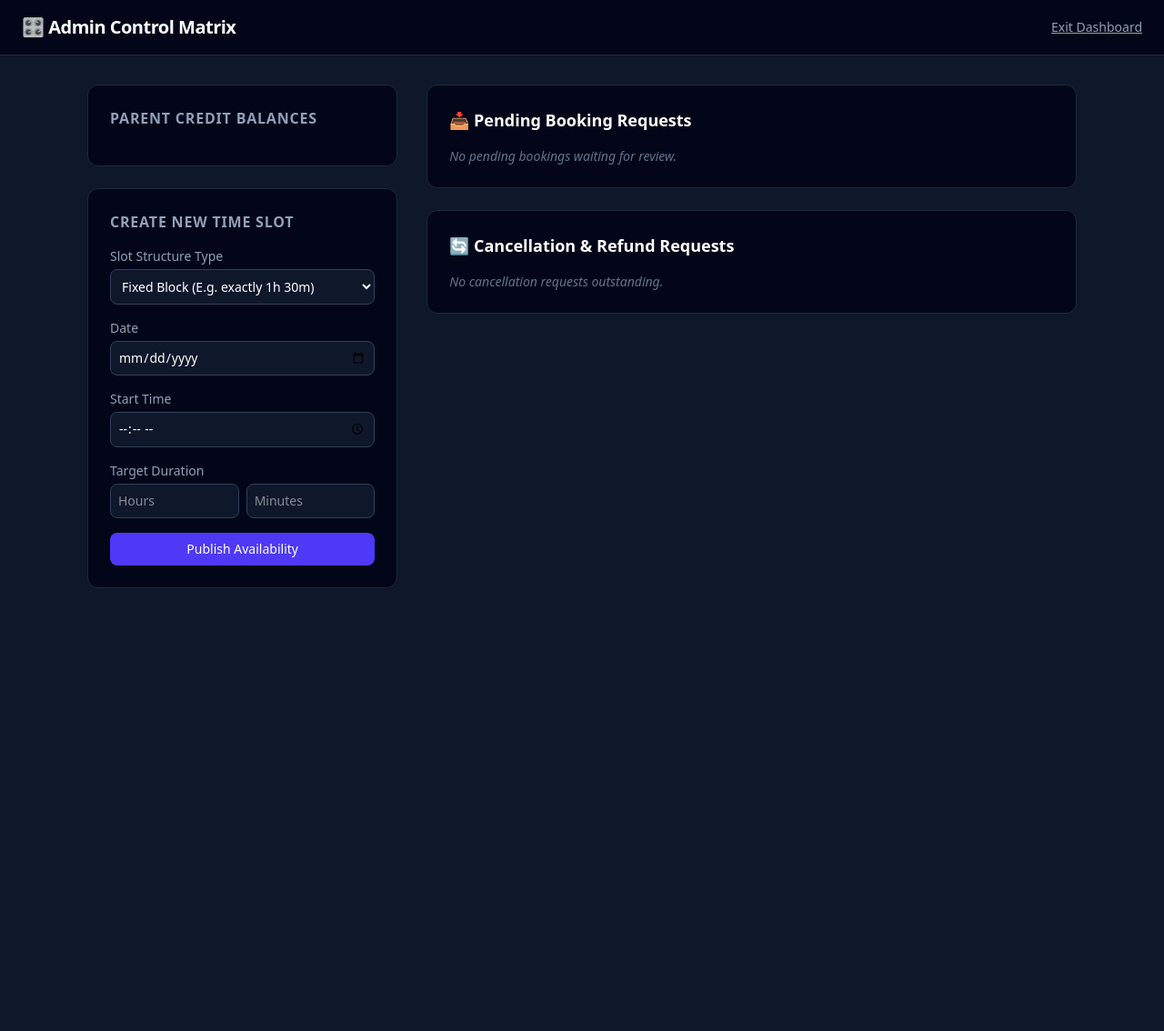
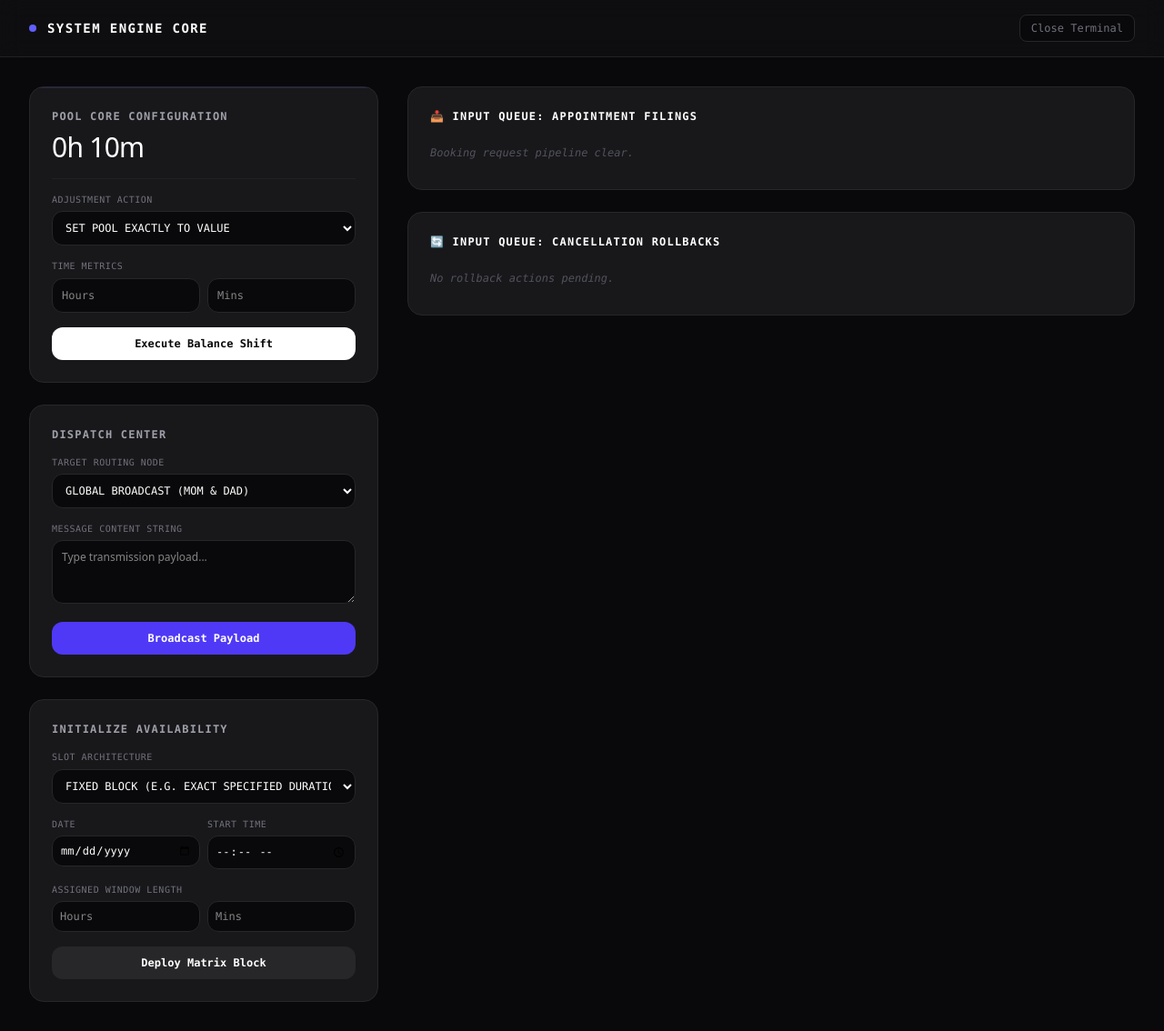
Before and after one commit to LiamN-Dev/massage-hours, a Flask app: page /secret-portal-0831 in a window 1280 px wide. Shown: the whole page at 91% size. Before the commit the page ends 647 px from the top, so only its background shows below. Run offline with Flask 3, Linux system fonts and the light colour scheme; the visitor is signed in with stand-in values (Sample User, id 1); tables that the repository leaves empty hold one stand-in row (values such as "Sample post").

Commit message:
Refactor admin.html for improved layout and design
Updated the admin portal layout and styling, changing the title and enhancing the navigation and forms for better user experience.

```diff
--- a/templates/admin.html
+++ b/templates/admin.html
@@ -3,140 +3,180 @@
 <head>
     <meta charset="UTF-8">
     <meta name="viewport" content="width=device-width, initial-scale=1.0">
-    <title>Admin Massage Command Portal</title>
+    <title>Matrix Core Admin</title>
     <script src="https://cdn.jsdelivr.net/npm/@tailwindcss/browser@4"></script>
+    <style>
+        body { font-family: ui-monospace, SFMono-Regular, Menlo, Monaco, Consolas, monospace; }
+    </style>
 </head>
-<body class="bg-slate-900 min-h-screen text-slate-100">
-    <nav class="bg-slate-950 border-b border-slate-800 py-4 px-6 flex justify-between items-center">
-        <h1 class="text-xl font-bold tracking-tight text-white">🎛️ Admin Control Matrix</h1>
-        <a href="/logout" class="text-sm font-medium text-slate-400 hover:text-white underline">Exit Dashboard</a>
+<body class="bg-zinc-950 min-h-screen text-zinc-300 antialiased selection:bg-indigo-500/20">
+
+    <nav class="bg-zinc-900/40 backdrop-blur-md border-b border-zinc-800/80 py-4 px-8 flex justify-between items-center sticky top-0 z-50">
+        <div class="flex items-center gap-3">
+            <div class="h-2 w-2 rounded-full bg-indigo-500 shadow-lg shadow-indigo-500/50"></div>
+            <h1 class="text-sm font-bold tracking-widest text-white uppercase">SYSTEM ENGINE CORE</h1>
+        </div>
+        <a href="/logout" class="text-xs text-zinc-500 hover:text-white transition-colors border border-zinc-800 px-3 py-1.5 rounded-lg bg-zinc-950">Close Terminal</a>
     </nav>
 
-    <main class="max-w-6xl mx-auto p-4 md:p-8 grid grid-cols-1 md:grid-cols-3 gap-8">
+    <main class="max-w-7xl mx-auto p-4 md:p-8 grid grid-cols-1 lg:grid-cols-3 gap-8">
 
         <div class="space-y-6">
-            <div class="bg-slate-950 p-6 rounded-xl border border-slate-800">
-                <h3 class="text-md font-bold text-slate-400 tracking-wider uppercase mb-4">Parent Credit Balances</h3>
-                <div class="space-y-6">
-                    {% for u in users %}
-                        <div class="p-4 bg-slate-900 border border-slate-800 rounded-lg space-y-3">
-                            <div class="flex justify-between items-center">
-                                <span class="font-bold text-white text-base">{{ u.name }}</span>
-                                <span class="bg-indigo-900/50 text-indigo-300 font-mono text-sm px-2 py-0.5 rounded border border-indigo-800">
-                                    {{ u.balance_minutes|format_time }}
-                                </span>
-                            </div>
-                            <form action="/admin/update-balance/{{ u.id }}" method="POST" class="pt-2 border-t border-slate-800/60 flex items-center gap-2">
-                                <span class="text-xs text-slate-500">Set:</span>
-                                <input type="number" name="hours" placeholder="Hrs" required class="w-16 bg-slate-950 border border-slate-700 text-xs text-center p-1 rounded text-white">
-                                <input type="number" name="minutes" placeholder="Mins" required class="w-16 bg-slate-950 border border-slate-700 text-xs text-center p-1 rounded text-white">
-                                <button type="submit" class="text-[10px] bg-slate-800 hover:bg-slate-700 px-2 py-1.5 rounded text-slate-300 font-medium">Update</button>
-                            </form>
-                        </div>
-                    {% endfor %}
-                </div>
-            </div>
 
-            <div class="bg-slate-950 p-6 rounded-xl border border-slate-800">
-                <h3 class="text-md font-bold text-slate-400 tracking-wider uppercase mb-4">Create New Time Slot</h3>
-                <form action="/admin/create-slot" method="POST" class="space-y-4 text-sm">
+            <div class="bg-zinc-900 border border-zinc-800 p-6 rounded-2xl relative overflow-hidden">
+                <div class="absolute top-0 left-0 right-0 h-[1px] bg-indigo-500/20"></div>
+                <h3 class="text-xs font-bold text-zinc-400 uppercase tracking-widest mb-2">Pool Core Configuration</h3>
+                <div class="text-3xl font-light text-white tracking-tight mb-4 font-sans">{{ pool.balance_minutes|format_time }}</div>
+
+                <form action="/admin/update-balance" method="POST" class="space-y-4 text-xs pt-4 border-t border-zinc-800/60">
                     <div>
-                        <label class="block text-slate-400 mb-1 font-medium">Slot Structure Type</label>
-                        <select name="slot_type" id="slot_type_select" onchange="toggleFormInputs()"
-                                class="w-full bg-slate-900 border border-slate-700 rounded-lg p-2 text-white focus:outline-none">
-                            <option value="specific">Fixed Block (E.g. exactly 1h 30m)</option>
-                            <option value="window">Open Window (Parent inputs exact desired length)</option>
+                        <label class="block text-zinc-500 mb-1.5 uppercase tracking-wider text-[10px]">Adjustment Action</label>
+                        <select name="mode" class="w-full bg-zinc-950 border border-zinc-800 rounded-xl p-2.5 text-white focus:outline-none focus:border-indigo-500">
+                            <option value="set">SET POOL EXACTLY TO VALUE</option>
+                            <option value="add">ADD ADDITIONAL HOURS TO POOL</option>
+                            <option value="subtract">DEDUCT HOURS FROM POOL</option>
                         </select>
                     </div>
                     <div>
-                        <label class="block text-slate-400 mb-1 font-medium">Date</label>
-                        <input type="date" name="date" required class="w-full bg-slate-900 border border-slate-700 rounded-lg p-2 text-white">
+                        <label class="block text-zinc-500 mb-1.5 uppercase tracking-wider text-[10px]">Time Metrics</label>
+                        <div class="flex gap-2">
+                            <input type="number" name="hours" min="0" placeholder="Hours" class="w-1/2 bg-zinc-950 border border-zinc-800 rounded-xl p-2.5 text-white focus:outline-none focus:border-indigo-500">
+                            <input type="number" name="minutes" min="0" max="59" placeholder="Mins" class="w-1/2 bg-zinc-950 border border-zinc-800 rounded-xl p-2.5 text-white focus:outline-none focus:border-indigo-500">
+                        </div>
+                    </div>
+                    <button type="submit" class="w-full bg-white hover:bg-zinc-200 text-zinc-950 font-bold py-2.5 rounded-xl transition-all cursor-pointer">
+                        Execute Balance Shift
+                    </button>
+                </form>
+            </div>
+
+            <div class="bg-zinc-900 border border-zinc-800 p-6 rounded-2xl">
+                <h3 class="text-xs font-bold text-zinc-400 uppercase tracking-widest mb-4">Dispatch Center</h3>
+                <form action="/admin/send-notification" method="POST" class="space-y-4 text-xs">
+                    <div>
+                        <label class="block text-zinc-500 mb-1.5 uppercase tracking-wider text-[10px]">Target Routing Node</label>
+                        <select name="target" class="w-full bg-zinc-950 border border-zinc-800 rounded-xl p-2.5 text-white focus:outline-none">
+                            <option value="global">GLOBAL BROADCAST (MOM & DAD)</option>
+                            {% for u in users %}
+                                <option value="{{ u.id }}">PER USER: {{ u.name | upper }}</option>
+                            {% endfor %}
+                        </select>
                     </div>
                     <div>
-                        <label class="block text-slate-400 mb-1 font-medium">Start Time</label>
-                        <input type="time" name="start_time" required class="w-full bg-slate-900 border border-slate-700 rounded-lg p-2 text-white">
+                        <label class="block text-zinc-500 mb-1.5 uppercase tracking-wider text-[10px]">Message Content String</label>
+                        <textarea name="message" rows="3" placeholder="Type transmission payload..." required
+                                  class="w-full bg-zinc-950 border border-zinc-800 rounded-xl p-2.5 text-white text-xs focus:outline-none focus:border-indigo-500 font-sans"></textarea>
+                    </div>
+                    <button type="submit" class="w-full bg-indigo-600 hover:bg-indigo-500 text-white font-semibold py-2.5 rounded-xl transition-colors cursor-pointer">
+                        Broadcast Payload
+                    </button>
+                </form>
+            </div>
+
+            <div class="bg-zinc-900 border border-zinc-800 p-6 rounded-2xl">
+                <h3 class="text-xs font-bold text-zinc-400 uppercase tracking-widest mb-4">Initialize Availability</h3>
+                <form action="/admin/create-slot" method="POST" class="space-y-4 text-xs">
+                    <div>
+                        <label class="block text-zinc-500 mb-1.5 uppercase tracking-wider text-[10px]">Slot Architecture</label>
+                        <select name="slot_type" id="slot_type_select" onchange="toggleFormInputs()"
+                                class="w-full bg-zinc-950 border border-zinc-800 rounded-xl p-2.5 text-white focus:outline-none">
+                            <option value="specific">FIXED BLOCK (E.G. EXACT SPECIFIED DURATION)</option>
+                            <option value="window">OPEN WINDOW FRAME (USER SPECIALLY REQUESTS SIZE)</option>
+                        </select>
+                    </div>
+                    <div class="grid grid-cols-2 gap-2">
+                        <div>
+                            <label class="block text-zinc-500 mb-1.5 uppercase tracking-wider text-[10px]">Date</label>
+                            <input type="date" name="date" required class="w-full bg-zinc-950 border border-zinc-800 rounded-xl p-2 text-white">
+                        </div>
+                        <div>
+                            <label class="block text-zinc-500 mb-1.5 uppercase tracking-wider text-[10px]">Start Time</label>
+                            <input type="time" name="start_time" required class="w-full bg-zinc-950 border border-zinc-800 rounded-xl p-2 text-white">
+                        </div>
                     </div>
 
                     <div id="specific_inputs">
-                        <label class="block text-slate-400 mb-1 font-medium">Target Duration</label>
+                        <label class="block text-zinc-500 mb-1.5 uppercase tracking-wider text-[10px]">Assigned Window Length</label>
                         <div class="flex gap-2">
-                            <input type="number" name="spec_hours" placeholder="Hours" class="w-1/2 bg-slate-900 border border-slate-700 rounded-lg p-2 text-white">
-                            <input type="number" name="spec_mins" placeholder="Minutes" class="w-1/2 bg-slate-900 border border-slate-700 rounded-lg p-2 text-white">
+                            <input type="number" name="spec_hours" placeholder="Hours" class="w-1/2 bg-zinc-950 border border-zinc-800 rounded-xl p-2 text-white">
+                            <input type="number" name="spec_mins" placeholder="Mins" class="w-1/2 bg-zinc-950 border border-zinc-800 rounded-xl p-2 text-white">
                         </div>
                     </div>
 
                     <div id="window_inputs" class="hidden">
-                        <label class="block text-slate-400 mb-1 font-medium">Window Closure Time</label>
-                        <input type="time" name="end_time" class="w-full bg-slate-900 border border-slate-700 rounded-lg p-2 text-white">
+                        <label class="block text-zinc-500 mb-1.5 uppercase tracking-wider text-[10px]">Window Limit Exit</label>
+                        <input type="time" name="end_time" class="w-full bg-zinc-950 border border-zinc-800 rounded-xl p-2 text-white">
                     </div>
 
-                    <button type="submit" class="w-full bg-indigo-600 hover:bg-indigo-500 text-white font-medium py-2 rounded-lg transition-colors shadow-xs">
-                        Publish Availability
+                    <button type="submit" class="w-full bg-zinc-800 hover:bg-zinc-700 text-white font-semibold py-2.5 rounded-xl transition-colors cursor-pointer">
+                        Deploy Matrix Block
                     </button>
                 </form>
             </div>
         </div>
 
-        <div class="md:col-span-2 space-y-6">
+        <div class="lg:col-span-2 space-y-6">
 
-            <div class="bg-slate-950 p-6 rounded-xl border border-slate-800">
-                <h3 class="text-lg font-bold text-white mb-4">📥 Pending Booking Requests</h3>
+            <div class="bg-zinc-900 border border-zinc-800 p-6 rounded-2xl">
+                <h3 class="text-xs font-bold tracking-widest text-white uppercase mb-4">📥 Input Queue: Appointment Filings</h3>
                 <div class="space-y-4">
                     {% for slot, user in pending_slots %}
-                        <div class="p-4 bg-slate-900 border border-slate-800 rounded-xl space-y-3">
+                        <div class="p-4 bg-zinc-950 border border-zinc-800 rounded-xl space-y-4">
                             <div class="flex justify-between items-start">
                                 <div>
-                                    <h4 class="font-bold text-indigo-400">{{ user.name }}</h4>
-                                    <p class="text-sm text-slate-300 mt-1">wants a massage on <strong class="text-white">{{ slot.date }}</strong> starting at <strong class="text-white">{{ slot.start_time }}</strong>.</p>
-                                    <p class="text-xs text-slate-500 mt-0.5">Requested Duration length: {{ slot.requested_duration|format_time }}</p>
+                                    <span class="text-[10px] font-bold text-amber-400 bg-amber-400/5 border border-amber-400/20 px-2 py-0.5 rounded">PENDING EVALUATION</span>
+                                    <h4 class="font-bold text-white text-sm mt-2 font-sans">{{ user.name }}</h4>
+                                    <p class="text-xs text-zinc-400 mt-1 leading-relaxed">Target: <strong class="text-white font-mono">{{ slot.date }} @ {{ slot.start_time }}</strong></p>
+                                    <p class="text-xs text-zinc-500 font-mono">Calculated Footprint: {{ slot.requested_duration|format_time }}</p>
                                 </div>
                             </div>
 
-                            <form action="" method="POST" id="form-{{ slot.id }}" class="pt-2 border-t border-slate-800 flex flex-col sm:flex-row gap-2 items-center">
-                                <input type="text" name="admin_message" placeholder="Optional notes if rejecting..."
-                                       class="w-full sm:flex-1 bg-slate-950 border border-slate-700 text-xs rounded-lg p-2 text-white">
+                            <form action="" method="POST" class="pt-3 border-t border-zinc-900 flex flex-col sm:flex-row gap-2 items-center">
+                                <input type="text" name="admin_message" placeholder="Attach explanation sequence if declining..."
+                                       class="w-full sm:flex-1 bg-zinc-900 border border-zinc-800 text-xs rounded-xl p-2.5 text-white focus:outline-none">
                                 <div class="flex gap-2 w-full sm:w-auto shrink-0">
-                                    <button type="submit" onclick="this.form.action='/admin/decide-slot/{{ slot.id }}/approve'" class="flex-1 sm:flex-none bg-emerald-600 hover:bg-emerald-500 text-white text-xs font-semibold px-4 py-2 rounded-lg">
+                                    <button type="submit" onclick="this.form.action='/admin/decide-slot/{{ slot.id }}/approve'" class="flex-1 sm:flex-none bg-emerald-600 hover:bg-emerald-500 text-white text-xs font-bold px-4 py-2.5 rounded-xl cursor-pointer">
                                         Approve
                                     </button>
-                                    <button type="submit" onclick="this.form.action='/admin/decide-slot/{{ slot.id }}/deny'" class="flex-1 sm:flex-none bg-rose-600/20 hover:bg-rose-600 text-rose-300 hover:text-white text-xs font-semibold px-4 py-2 rounded-lg border border-rose-500/30">
+                                    <button type="submit" onclick="this.form.action='/admin/decide-slot/{{ slot.id }}/deny'" class="flex-1 sm:flex-none bg-zinc-900 text-rose-400 border border-rose-500/20 hover:bg-rose-950 text-xs font-bold px-4 py-2.5 rounded-xl cursor-pointer">
                                         Deny
                                     </button>
                                 </div>
                             </form>
                         </div>
                     {% else %}
-                        <p class="text-sm text-slate-500 italic">No pending bookings waiting for review.</p>
+                        <p class="text-xs text-zinc-600 italic py-2">Booking request pipeline clear.</p>
                     {% endfor %}
                 </div>
             </div>
 
-            <div class="bg-slate-950 p-6 rounded-xl border border-slate-800">
-                <h3 class="text-lg font-bold text-white mb-4">🔄 Cancellation & Refund Requests</h3>
+            <div class="bg-zinc-900 border border-zinc-800 p-6 rounded-2xl">
+                <h3 class="text-xs font-bold tracking-widest text-white uppercase mb-4">🔄 Input Queue: Cancellation Rollbacks</h3>
                 <div class="space-y-4">
                     {% for slot, user in refund_requests %}
-                        <div class="p-4 bg-slate-900 border border-slate-800 rounded-xl space-y-3">
+                        <div class="p-4 bg-zinc-950 border border-zinc-800 rounded-xl space-y-4">
                             <div>
-                                <h4 class="font-bold text-purple-400">{{ user.name }}</h4>
-                                <p class="text-sm text-slate-300 mt-1">Wants to cancel booking on <strong class="text-white">{{ slot.date }} @ {{ slot.start_time }}</strong>.</p>
-                                <p class="text-xs text-slate-500">Value to be refunded: {{ slot.requested_duration|format_time }}</p>
+                                <span class="text-[10px] font-bold text-purple-400 bg-purple-400/5 border border-purple-400/20 px-2 py-0.5 rounded">ROLLBACK FILED</span>
+                                <h4 class="font-bold text-white text-sm mt-2 font-sans">{{ user.name }}</h4>
+                                <p class="text-xs text-zinc-400 mt-1">Cancellation target: <strong class="text-white font-mono">{{ slot.date }} @ {{ slot.start_time }}</strong></p>
+                                <p class="text-xs text-zinc-500 font-mono">Value credit release: {{ slot.requested_duration|format_time }}</p>
                             </div>
 
-                            <form action="" method="POST" class="pt-2 border-t border-slate-800 flex flex-col sm:flex-row gap-2 items-center">
-                                <input type="text" name="admin_message" placeholder="Optional rejection text..."
-                                       class="w-full sm:flex-1 bg-slate-950 border border-slate-700 text-xs rounded-lg p-2 text-white">
+                            <form action="" method="POST" class="pt-3 border-t border-zinc-900 flex flex-col sm:flex-row gap-2 items-center">
+                                <input type="text" name="admin_message" placeholder="Attach explanation sequence if declining..."
+                                       class="w-full sm:flex-1 bg-zinc-900 border border-zinc-800 text-xs rounded-xl p-2.5 text-white focus:outline-none">
                                 <div class="flex gap-2 w-full sm:w-auto shrink-0">
-                                    <button type="submit" onclick="this.form.action='/admin/decide-refund/{{ slot.id }}/approve'" class="flex-1 sm:flex-none bg-purple-600 hover:bg-purple-500 text-white text-xs font-semibold px-4 py-2 rounded-lg">
-                                        Approve Refund
+                                    <button type="submit" onclick="this.form.action='/admin/decide-refund/{{ slot.id }}/approve'" class="flex-1 sm:flex-none bg-purple-600 hover:bg-purple-500 text-white text-xs font-bold px-4 py-2.5 rounded-xl cursor-pointer">
+                                        Release Credits
                                     </button>
-                                    <button type="submit" onclick="this.form.action='/admin/decide-refund/{{ slot.id }}/deny'" class="flex-1 sm:flex-none bg-slate-800 hover:bg-slate-700 text-slate-300 text-xs font-semibold px-4 py-2 rounded-lg">
-                                        Deny Refund
+                                    <button type="submit" onclick="this.form.action='/admin/decide-refund/{{ slot.id }}/deny'" class="flex-1 sm:flex-none bg-zinc-900 text-zinc-400 border border-zinc-800 text-xs font-bold px-4 py-2.5 rounded-xl cursor-pointer">
+                                        Refuse
                                     </button>
                                 </div>
                             </form>
                         </div>
                     {% else %}
-                        <p class="text-sm text-slate-500 italic">No cancellation requests outstanding.</p>
+                        <p class="text-xs text-zinc-600 italic py-2">No rollback actions pending.</p>
                     {% endfor %}
                 </div>
             </div>
```
